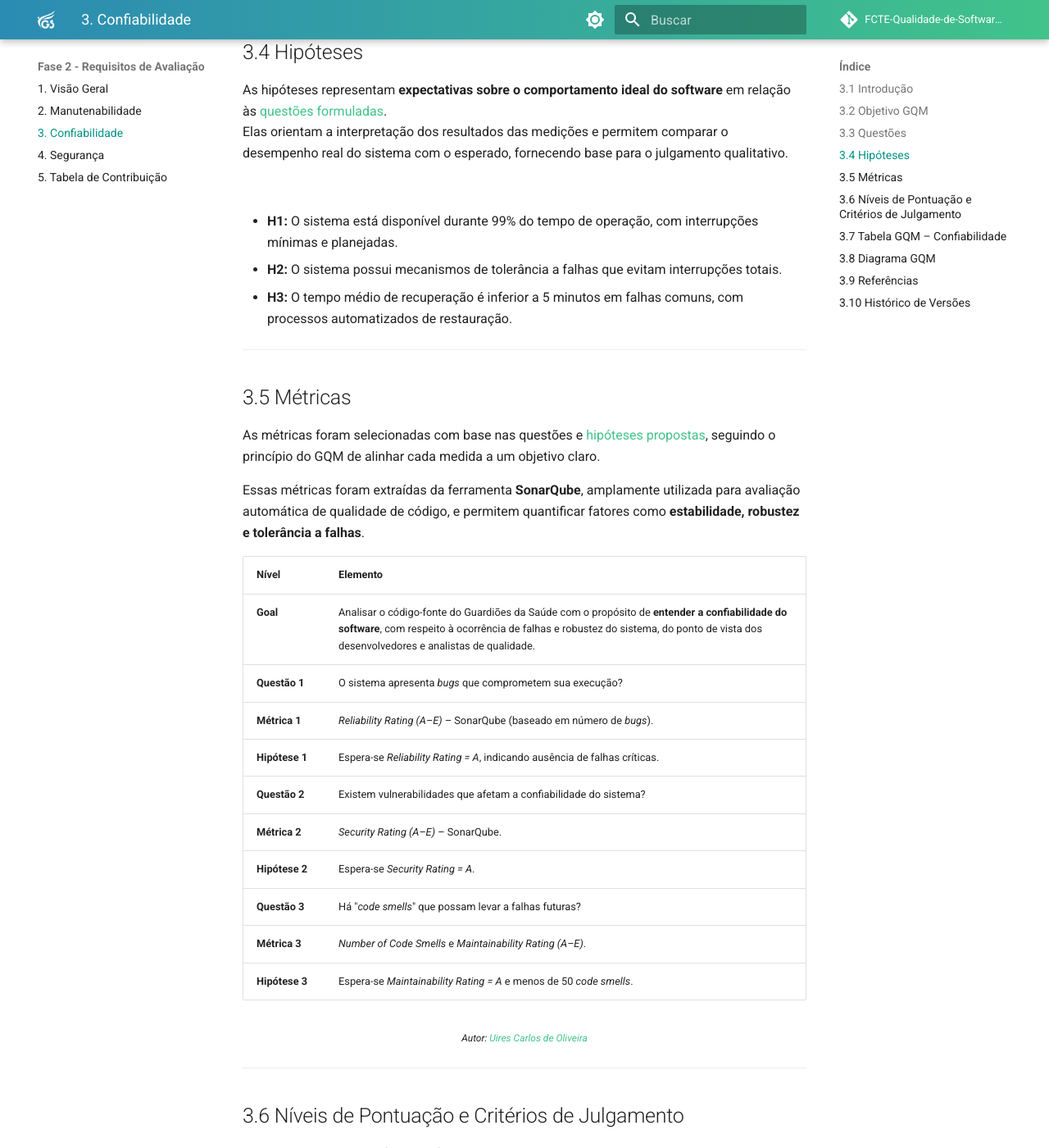
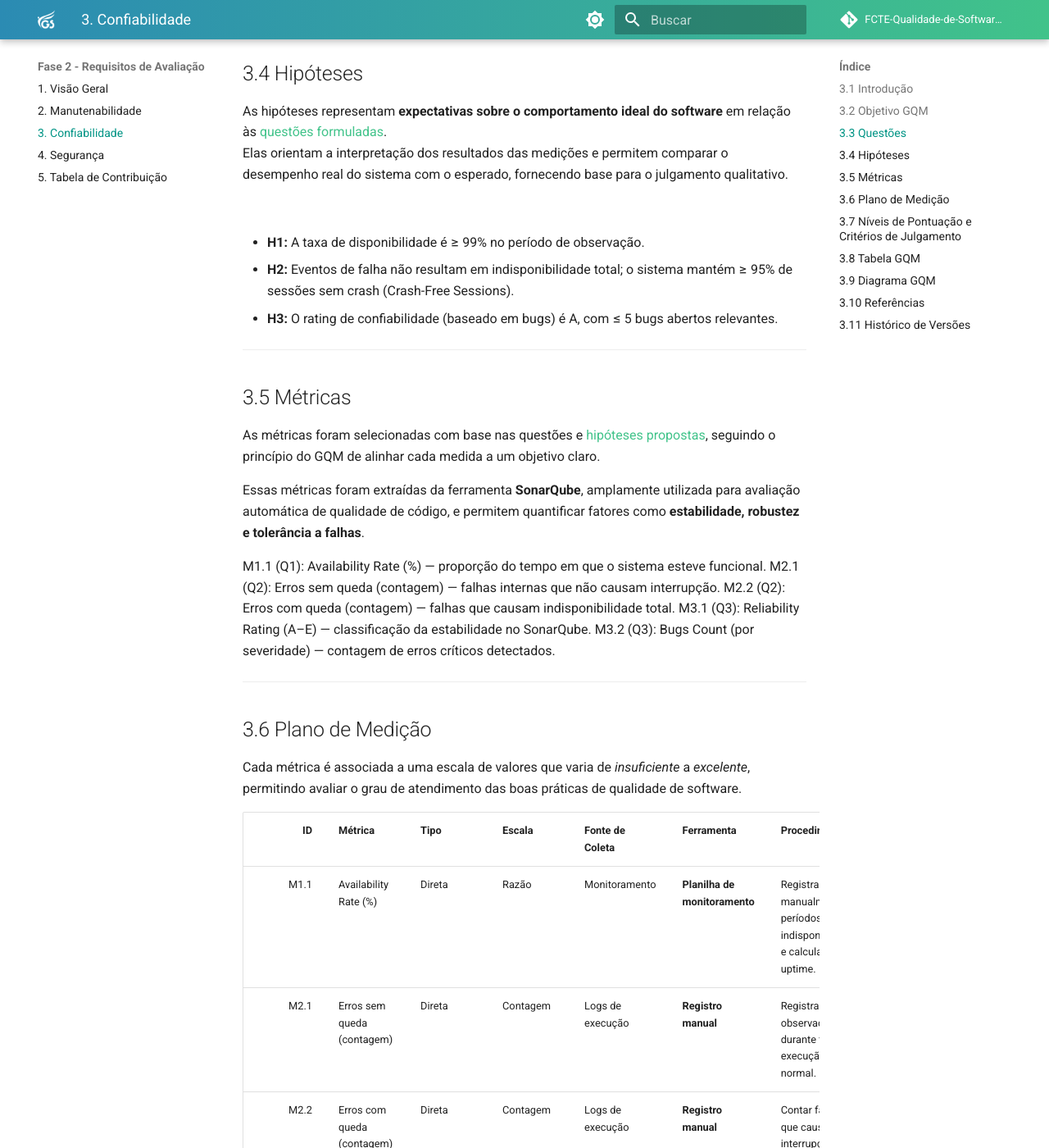
Before and after one commit to FCTE-Qualidade-de-Software-1/2025-2_T02_Katherine_Johnson, an MkDocs documentation site: the page built from docs/entregas/fase-2/confiabilidade.md, in a window 1280 px wide and 1400 px high, scrolled down 1214 px. Shown: the whole window at 82% size. Built offline with MkDocs 1.6.1 and Material for MkDocs 9.7.7, drawn with Linux system fonts in a browser that asks for light colours; comment, search, counter and statistics services are not loaded; some of the changed text lies outside the part shown.

Commit message:
Revisão Confiabilidade

```diff
--- a/docs/entregas/fase-2/confiabilidade.md
+++ b/docs/entregas/fase-2/confiabilidade.md
@@ -3,7 +3,7 @@
 ## 3.1 Introdução
 A **confiabilidade** representa a capacidade de um software operar **de forma estável, precisa e contínua**, mesmo diante de condições adversas. Em sistemas como o **Guardiões da Saúde**, essa característica é importante para assegurar que os serviços funcionem corretamente.
 
-Nesta etapa da análise, a confiabilidade é avaliada com base em aspectos como **estabilidade, disponibilidade, tolerância a falhas e recuperação de erros**, buscando compreender em que medida o sistema mantém seu desempenho esperado ao longo do tempo.
+Nesta etapa da análise, a confiabilidade é avaliada com base em aspectos como **disponibilidade, tolerância a falhas e maturidade**, buscando compreender em que medida o sistema mantém seu desempenho esperado ao longo do tempo.
 
 ---
 
@@ -26,13 +26,14 @@
 ---
 
 ## 3.3 Questões
-As questões definidas para uma característica visam direcionar a avaliação e verificar se o objetivo de medição está sendo atingido.
+As questões definidas para uma característica visam direcionar a avaliação e verificar se o objetivo de medição está sendo atingido. Foram definidas com base nas subcaracterísticas selecionadas na Fase 1.
 
+**Disponibilidade / Tolerância a Falhas / Maturidade**
 <br>
 
 **Q1.** O sistema está disponível para uso na maior parte do tempo?
-**Q2.** O sistema consegue continuar operando mesmo diante de falhas pontuais?
-**Q3.** O sistema consegue se recuperar rapidamente após uma falha?
+**Q2.** O sistema continua operando diante de falhas parciais sem queda total?
+**Q3.** O sistema apresenta baixa incidência de bugs que impactem a operação?
 
 ---
 
@@ -42,9 +43,9 @@
 
 <br>
 
-- **H1:** O sistema está disponível durante 99% do tempo de operação, com interrupções mínimas e planejadas.
-- **H2:** O sistema possui mecanismos de tolerância a falhas que evitam interrupções totais.
-- **H3:** O tempo médio de recuperação é inferior a 5 minutos em falhas comuns, com processos automatizados de restauração.
+- **H1:** A taxa de disponibilidade é ≥ 99% no período de observação.
+- **H2:** Eventos de falha não resultam em indisponibilidade total; o sistema mantém ≥ 95% de sessões sem crash (Crash-Free Sessions).
+- **H3:** O rating de confiabilidade (baseado em bugs) é A, com ≤ 5 bugs abertos relevantes.
 
 ---
 
@@ -53,66 +54,78 @@
 
 Essas métricas foram extraídas da ferramenta **SonarQube**, amplamente utilizada para avaliação automática de qualidade de código, e permitem quantificar fatores como **estabilidade, robustez e tolerância a falhas**.
 
-| Nível | Elemento |
-|-------|-----------|
-| **Goal** | Analisar o código-fonte do Guardiões da Saúde com o propósito de **entender a confiabilidade do software**, com respeito à ocorrência de falhas e robustez do sistema, do ponto de vista dos desenvolvedores e analistas de qualidade. |
-| **Questão 1** | O sistema apresenta _bugs_ que comprometem sua execução? |
-| **Métrica 1** | _Reliability Rating (A–E)_ – SonarQube (baseado em número de _bugs_). |
-| **Hipótese 1** | Espera-se _Reliability Rating = A_, indicando ausência de falhas críticas. |
-| **Questão 2** | Existem vulnerabilidades que afetam a confiabilidade do sistema? |
-| **Métrica 2** | _Security Rating (A–E)_ – SonarQube. |
-| **Hipótese 2** | Espera-se _Security Rating = A_. |
-| **Questão 3** | Há "_code smells_" que possam levar a falhas futuras? |
-| **Métrica 3** | _Number of Code Smells_ e _Maintainability Rating (A–E)_. |
-| **Hipótese 3** | Espera-se _Maintainability Rating = A_ e menos de 50 _code smells_. |
-
-<div align="center">
-  <span style="font-size: 12px; font-style: italic;">
-    Autor: <a href="https://github.com/uires2023">Uires Carlos de Oliveira</a>
-  </span>
-</div>
+M1.1 (Q1): Availability Rate (%) — proporção do tempo em que o sistema esteve funcional.
+M2.1 (Q2): Erros sem queda (contagem) — falhas internas que não causam interrupção.
+M2.2 (Q2): Erros com queda (contagem) — falhas que causam indisponibilidade total.
+M3.1 (Q3): Reliability Rating (A–E) — classificação da estabilidade no SonarQube.
+M3.2 (Q3): Bugs Count (por severidade) — contagem de erros críticos detectados.
 
 ---
 
-## 3.6 Níveis de Pontuação e Critérios de Julgamento
-Os **níveis de pontuação** foram definidos para possibilitar uma **interpretação padronizada dos resultados** das [medições](#35-métricas).
+## 3.6 Plano de Medição
 Cada métrica é associada a uma escala de valores que varia de *insuficiente* a *excelente*, permitindo avaliar o grau de atendimento das boas práticas de qualidade de software.
 
-| Métrica | Insuficiente | Satisfatório | Bom | Excelente |
-|----------|---------------|--------------|------|------------|
-| _Reliability Rating_ | D–E | C | B | A |
-| _Security Rating_ | D–E | C | B | A |
-| _Maintainability Rating_ | D–E | C | B | A |
-| _Code Smells (quantidade)_ | > 100 | 51–100 | 26–50 | ≤ 25 |
+|   ID | Métrica                    | Tipo     | Escala   | Fonte de Coleta  | Ferramenta                    | Procedimento                                                           |
+| ---: | -------------------------- | -------- | -------- | ---------------- | ----------------------------- | ---------------------------------------------------------------------- |
+| M1.1 | Availability Rate (%)      | Direta   | Razão    | Monitoramento    | **Planilha de monitoramento** | Registrar manualmente períodos de indisponibilidade e calcular uptime. |
+| M2.1 | Erros sem queda (contagem) | Direta   | Contagem | Logs de execução | **Registro manual**           | Registrar falhas observadas durante testes e execução normal.          |
+| M2.2 | Erros com queda (contagem) | Direta   | Contagem | Logs de execução | **Registro manual**           | Contar falhas que causam interrupção do sistema.                       |
+| M3.1 | Reliability Rating (A–E)   | Indireta | Ordinal  | Código-fonte     | **SonarQube**                 | Realizar análise estática e registrar o rating.                        |
+| M3.2 | Bugs Count                 | Indireta | Contagem | SonarQube        | **SonarQube**                 | Coletar quantidade de bugs críticos detectados.                        |
+
 
 ---
 
-## 3.7 Tabela GQM – Confiabilidade
+## 3.7 Níveis de Pontuação e Critérios de Julgamento
 A tabela GQM consolida as relações entre **objetivos, questões, métricas, fontes de dados e periodicidade de coleta**.
 Essa visão integrada facilita o acompanhamento das medições e a verificação contínua da qualidade, garantindo que as decisões sejam tomadas com base em evidências quantitativas e consistentes.
 
-| Objetivo | Questão | Métrica | Fonte | Periodicidade | Alvo |
-|-----------|----------|----------|--------|----------------|------|
-| Entender o nível de confiança do software em operar corretamente e de forma estável. | O sistema apresenta _bugs_ críticos? | _Reliability Rating (A–E)_ | SonarQube | Mensal | A |
-| | Existem _code smells_ que comprometem a estabilidade? | _Code Smells Count_ | SonarQube | Mensal | < 50 |
-| | A confiabilidade está alinhada à segurança? | _Security Rating (A–E)_ | SonarQube | Mensal | A |
+|   ID | Métrica               | Insuficiente | Satisfatório | Bom    | Excelente           |
+| ---: | --------------------- | ------------ | ------------ | ------ | ------------------- |
+| M1.1 | Availability Rate (%) | < 95%        | 95–97%       | 97–99% | ≥ 99%               |
+| M2.1 | Erros sem queda       | 0            | 1–3          | 4–7    | > 7                 |
+| M2.2 | Erros com queda       | > 5          | 4–5          | 2–3    | 0–1                 |
+| M3.1 | Reliability Rating    | C–E          | B            | A      | A sem bugs críticos |
+| M3.2 | Bugs Count            | > 15         | 6–15         | 1–5    | 0                   |
+
 
 ---
 
-## 3.8 Diagrama GQM
-*(Representação hierárquica das relações entre objetivo, questões e métricas.)*
+## 3.8 Tabela GQM
+| Objetivo                                        | Questão | Métrica                        | Fonte         | Periodicidade | Alvo            |
+| ----------------------------------------------- | ------- | ------------------------------ | ------------- | ------------- | --------------- |
+| Entender a confiabilidade do Guardiões da Saúde | Q1      | Availability Rate (%)          | Monitoramento | Mensal        | ≥ 99%           |
+|                                                 | Q2      | Erros sem queda / com queda    | Logs          | Mensal        | ≥ 95% sem queda |
+|                                                 | Q3      | Reliability Rating; Bugs Count | SonarQube     | Mensal        | A + ≤ 5 bugs    |
 
 ---
 
+## 3.9 Diagrama GQM
 
-## 3.9 Referências
+graph TD
+G(G1: Entender a Confiabilidade)
+  G --> Q1(Q1: Disponibilidade)
+  G --> Q2(Q2: Tolerância a falhas)
+  G --> Q3(Q3: Maturidade)
+
+  Q1 --> M1_1(M1.1: Availability Rate %)
+
+  Q2 --> M2_1(M2.1: Erros sem queda)
+  Q2 --> M2_2(M2.2: Erros com queda)
+
+  Q3 --> M3_1(M3.1: Reliability Rating A–E)
+  Q3 --> M3_2(M3.2: Bugs Count)
+
+---
+
+## 3.10 Referências
 
 > BASILI, Victor R.; CALDIERA, Gianluigi; ROMBACH, Hans Dieter. *The Goal Question Metric (GQM) Approach.* In: MARCINIAK, J. J. (ed.). *Encyclopedia of Software Engineering.* New York: John Wiley & Sons, 1994. cap. 6, p. 51–55.
 > INTERNATIONAL ORGANIZATION FOR STANDARDIZATION. *ISO/IEC 25023:2011.* Systems and software engineering — Systems and software Quality Requirements and Evaluation (SQuaRE) — System and software quality models. Genebra: ISO, 2011.
 
 ---
 
-## 3.10 Histórico de Versões
+## 3.11 Histórico de Versões
 
 | Versão | Data | Descrição | Autor(es) |
 |--------|------|------------|------------|
@@ -120,3 +133,4 @@
 | `1.1` | 15/10/2025 | Formatação do texto, remoção de informações redundantes | [Gabriela Tiago](https://github.com/GabrielaTiago) |
 | `1.2` | 24/10/2025 | Reestruturação do artefato, adição da introdução e dos links de navegação | [Arthur Carneiro](https://github.com/trindadea) |
 | `1.3` | 25/10/2025 | Ajuste dos itens 2.2 - 3.2 - 4.2 (propósitos somente o verbo no infinitivo) | [Uires Carlos de Oliveira](https://github.com/uires2023) |
+| `1.4` | 25/10/2025 | Revisão Confiabilidade | [Uires Carlos de Oliveira](https://github.com/uires2023) |
```
